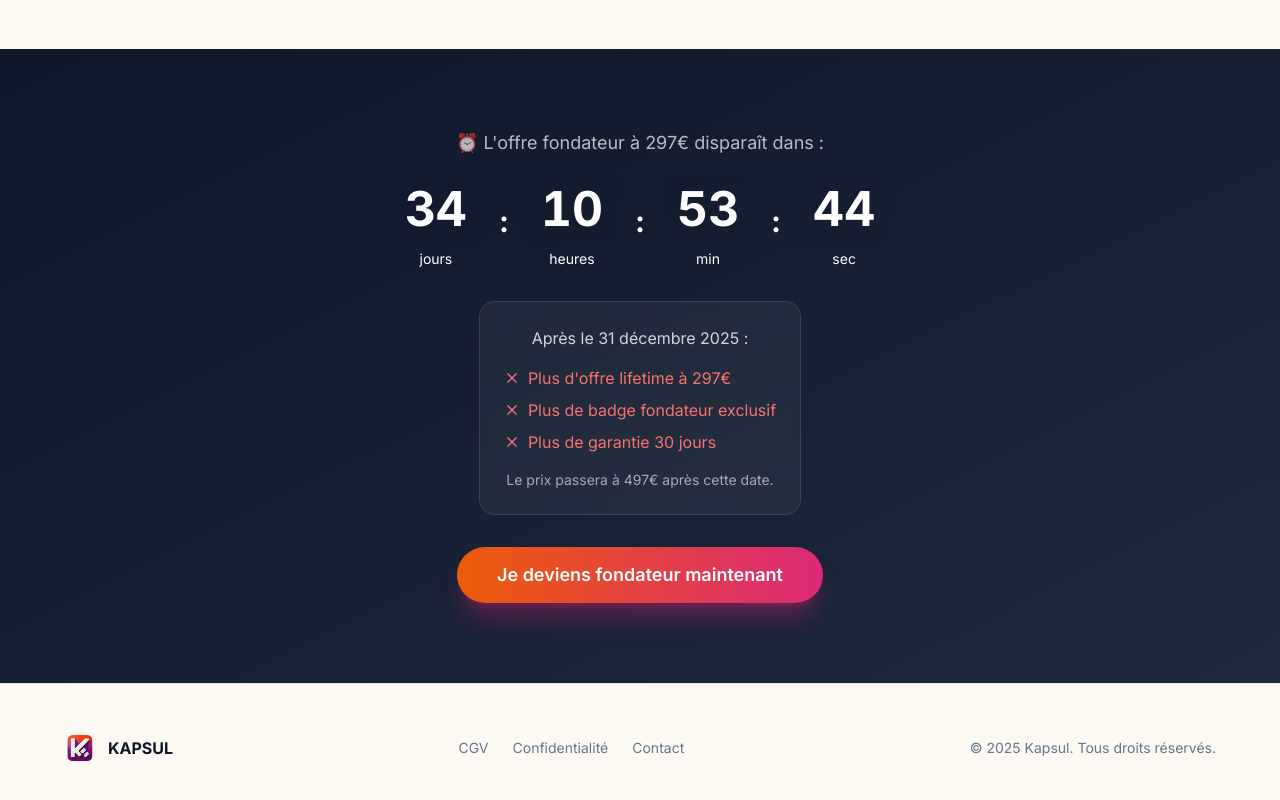
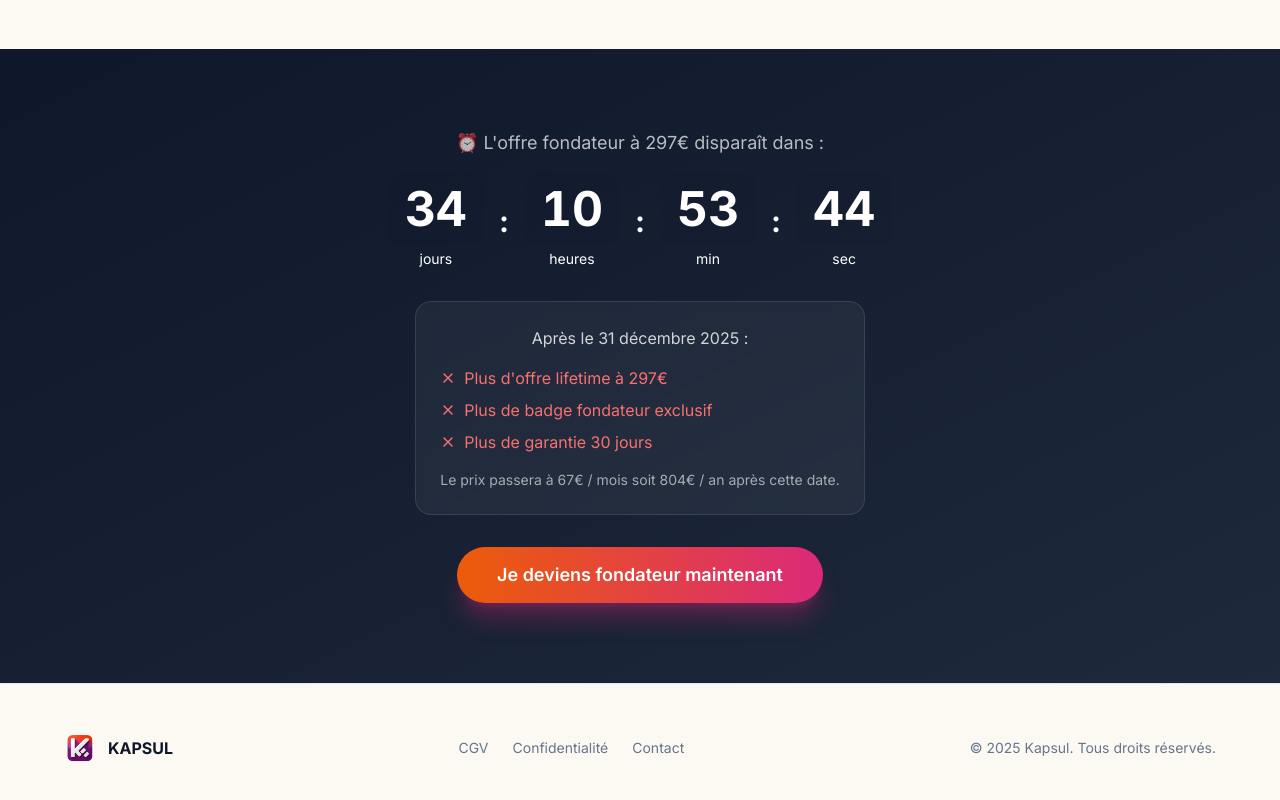
Before and after one commit to ztaky/kapsulapp, a React (Vite) app: page / in a window 1280 px wide. Shown: the part 8435-9235 px from the top of the page. Built offline with nearby package versions, Linux system fonts and the light colour scheme; the HTML template or start-up script is replaced by a standard one.

Commit message:
Visual edit in Lovable
Edited UI in Lovable

```diff
--- a/src/pages/Index.tsx
+++ b/src/pages/Index.tsx
@@ -530,9 +530,7 @@ const Index = () => {
                 <X className="w-4 h-4" /> Plus de garantie 30 jours
               </p>
             </div>
-            <p className="text-white/60 mt-4 text-sm">
-              Le prix passera à 497€ après cette date.
-            </p>
+            <p className="text-white/60 mt-4 text-sm">Le prix passera à 67€ / mois soit 804€ / an après cette date.</p>
           </div>
 
           <div>
```
